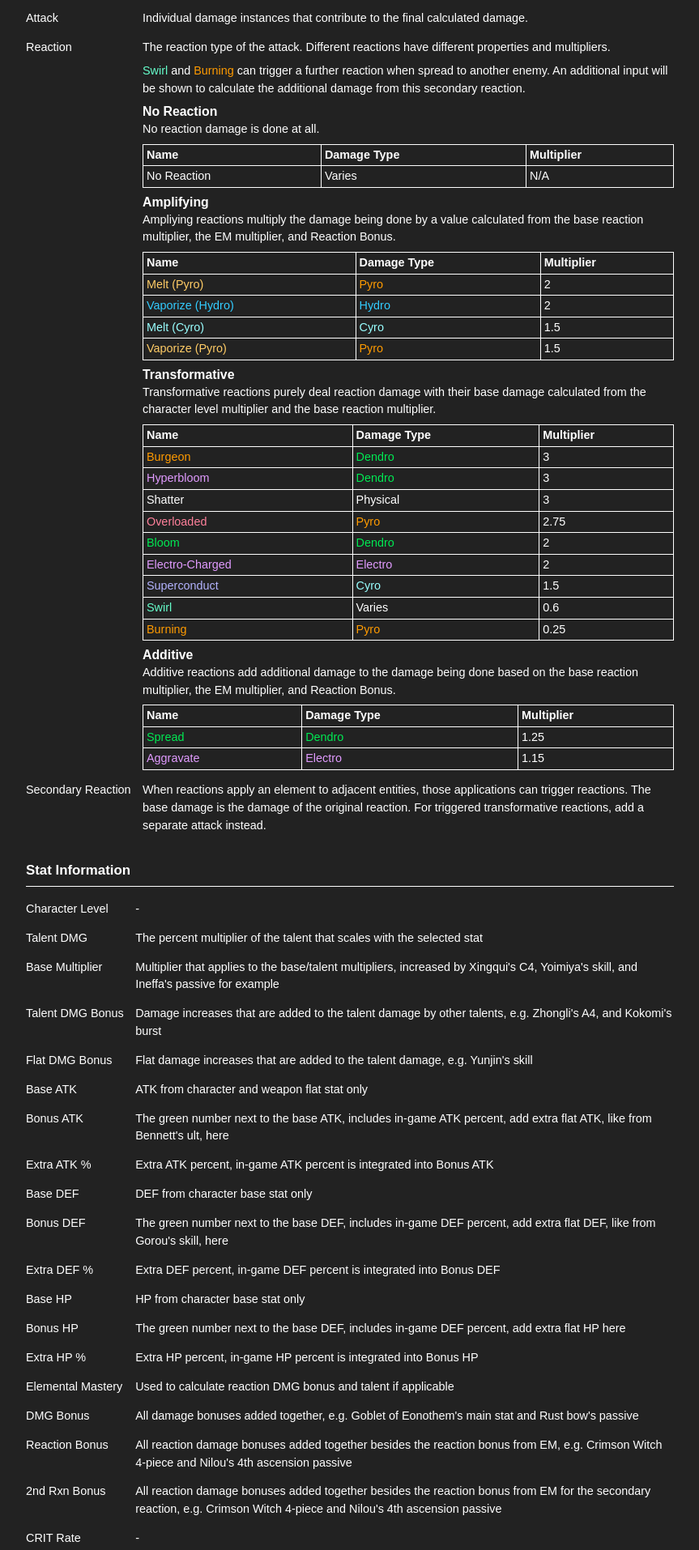
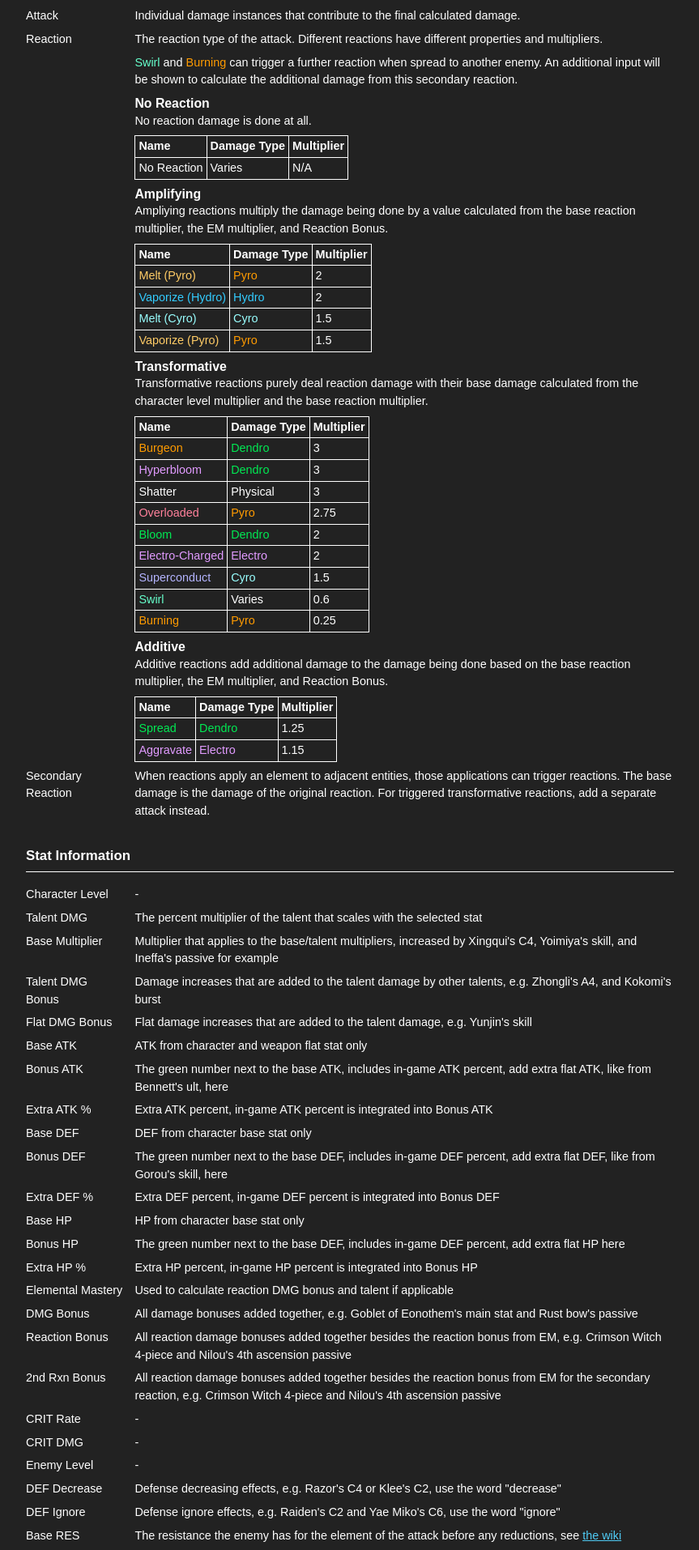
Before and after one commit to BrandonXLF/numeric-genshin-damage-calc, a React (Vite) app: page /help in a window 1280 px wide. Shown: the part 246-2160 px from the top of the page at 81% size, without its empty margins (208-1071 px from the left). Built offline with nearby package versions, Linux system fonts and the light colour scheme.

Commit message:
Clean up help page

```diff
--- a/src/components/HelpPage.tsx
+++ b/src/components/HelpPage.tsx
@@ -12,7 +12,7 @@
 		<h2>Form Information and Help</h2>
 		<Link to="/">&larr; Back to Calculator</Link>
 		<h3>Column Options</h3>
-		<dl style={{ display: 'grid', gridTemplateColumns: 'max-content 1fr', gap: '1em' }}>
+		<dl>
 			{[...topDescs.entries()].map(([name, desc]) =>
 				<Fragment key={name}>
 					<dt>{name}</dt>
@@ -21,7 +21,7 @@
 			)}
 		</dl>
 		<h3>Stat Information</h3>
-		<dl style={{ display: 'grid', gridTemplateColumns: 'max-content 1fr', gap: '1em' }}>
+		<dl>
 			{stats.map(stat =>
 				<Fragment key={stat.name}>
 					<dt>{stat.name}</dt>
--- a/src/components/ReactionDesc.tsx
+++ b/src/components/ReactionDesc.tsx
@@ -2,10 +2,11 @@
 import { elementColors } from "../utils/elements";
 import reactionTypes from "../utils/reactionTypes";
 import '../less/ReactionDesc.less';
+import { Fragment } from "react/jsx-runtime";
 
 function getElementColor(element: Reaction['element']) {
 	if (element === 'Varies')
-		return 'White;'
+		return '#ffffff';
 
 	return elementColors[element];
 }
@@ -18,9 +19,12 @@
 			The reaction type of the attack. Different reactions have different properties and multipliers.
 		</div>
 		<div>
-			{spreadingReactions.map((reaction, i, arr) => {
-				return <>{i == arr.length - 1 ? ' and ' : i > 0 && ', '}<span key={reaction.name} style={{ color: reaction.color }}>{reaction.name}</span></>;
-			})}{' '}
+			{spreadingReactions.map((reaction, i, arr) =>
+				<Fragment key={reaction.name}>
+					{i == arr.length - 1 ? ' and ' : i > 0 && ', '}
+					<span style={{ color: reaction.color }}>{reaction.name}</span>
+				</Fragment>
+			)}{' '}
 			can trigger a further reaction when spread to another enemy. An additional input will be shown to calculate the additional damage from this secondary reaction.
 		</div>
 		{[...reactionTypes.entries().map(([id, damageType]) =>
--- a/src/less/HelpPage.less
+++ b/src/less/HelpPage.less
@@ -5,7 +5,7 @@
 	margin-bottom: 2em;
 
 	h2 {
-		margin-top: 0;
+		margin-top: 4px;
 	}
 
 	& > h3 {
@@ -16,7 +16,7 @@
 
 	dl {
 		display: grid;
-		grid-template-columns: 150px auto;
+		grid-template-columns: minmax(min-content, 15%) auto;
 		grid-column-gap: 1em;
 		grid-row-gap: 0.5em;
 		margin-bottom: 1em;
--- a/src/less/ReactionDesc.less
+++ b/src/less/ReactionDesc.less
@@ -16,7 +16,10 @@
 	}
 
 	table {
-		width: 100%;
+		.popup-content & {
+			width: 100%;
+		}
+
 		border-collapse: collapse;
 		margin-top: 0.5em;
 
--- a/src/utils/TopDescs.tsx
+++ b/src/utils/TopDescs.tsx
@@ -12,7 +12,7 @@
 	],
 	[
 		'Reaction',
-		<ReactionDesc />
+		<ReactionDesc key="reaction" />
 	],
 	[
 		'Secondary Reaction',
```
